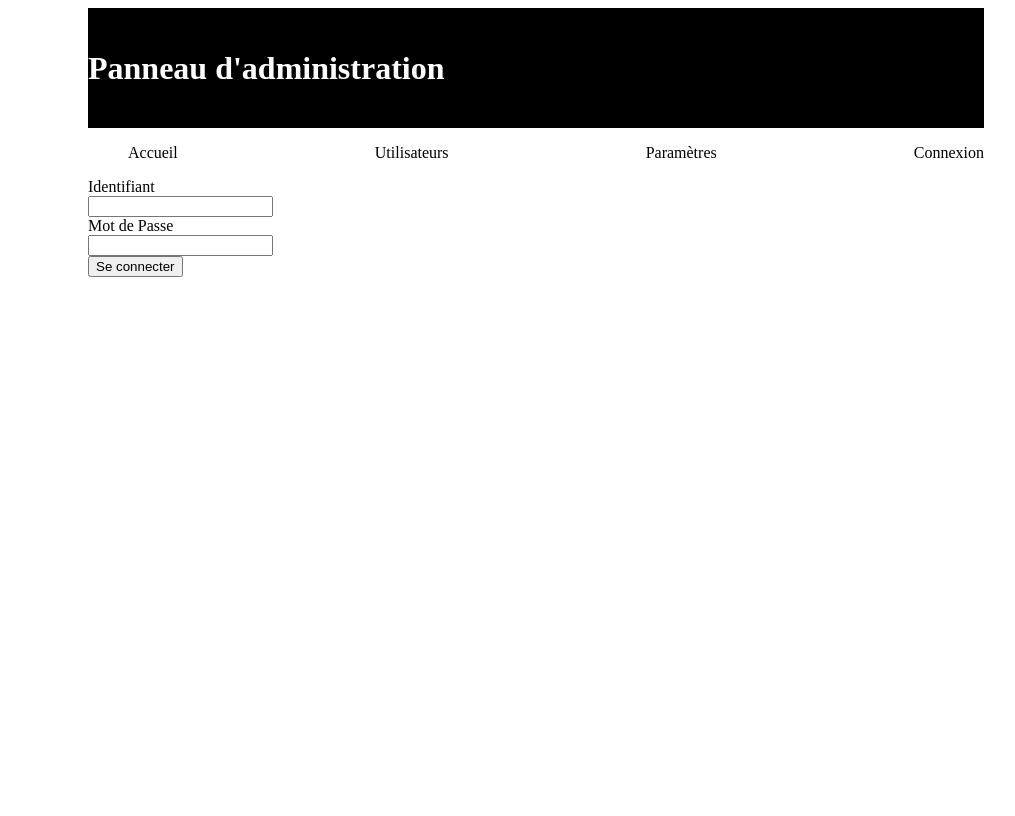
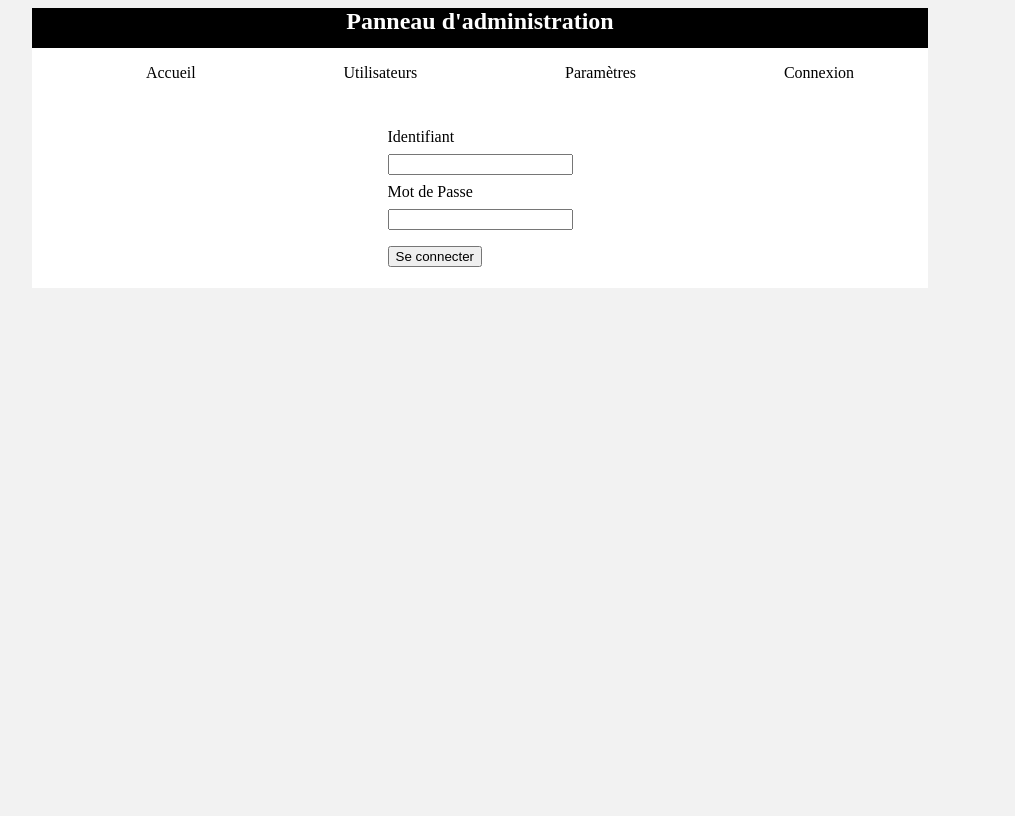
Before and after one commit to jamaltaibi/Panneauadmi, a PHP site: page /index.php?page=accueil in a window 1280 px wide. Shown: the whole page, without its empty margins (168-1183 px from the left). Run offline with PHP 8.4, Linux system fonts and the light colour scheme.

Commit message:
panneau admi

```diff
--- a/php/index.php
+++ b/php/index.php
@@ -12,11 +12,11 @@ $_SESSION["mdp"] = "jam";
     <meta charset="UTF-8">
     <meta name="viewport" content="width=device-width, initial-scale=1.0">
     <title>Admin</title>
-    <link rel="stylesheet" href="style.css">
+    <link rel="stylesheet" href="styles.css">
 </head>
 <body>
-    <h1>Panneau d'administration </h1>
-
+    <div class="navbar">
+        <h2 class="titre">Panneau d'administration </h1>
         <ul>
             <a href="?page=accueil"> <li>Accueil</li> </a>
             <a href="?page=utilisateurs"> <li>Utilisateurs</li> </a>
@@ -30,197 +30,34 @@ $_SESSION["mdp"] = "jam";
                 }
             ?>
         </ul>
+    </div>
+
     <?php
 
 //accueil//
 
         if (isset ($_GET ['page']) && $_GET['page'] == 'accueil'){
+
             if (isset ($_SESSION ['connexionok']) && $_SESSION['connexionok'] == true){
                 echo' Welcome '.$_SESSION["Nom"].' '.$_SESSION["Prénom"] ;
-                echo "<h3 class='pasco'> Vous êtes connecté.</h3>";
+                echo "<h3 class='co'> Vous êtes connecté.</h3>";
+            }
 
-            }
             if (!isset ($_SESSION ['connexionok']) || $_SESSION['connexionok']== false){
-                echo'
+                echo'<div class="formconect">
                         <form method="POST">
                             <label for="">Identifiant</label> <br>
                             <input type="text" id="ident" name="ident"> <br>
                             <label for="">Mot de Passe</label> <br>
                             <input type="password" id="mdp" name="mdp"> <br>
-                        <input type="submit" name="submit" value = "Se connecter">
-                    </form>';
-            }
-            if (isset($_POST["ident"]) && isset($_POST["mdp"])){
-                if ($_POST["ident"] == $_SESSION["ident"] && $_POST["mdp"] == $_SESSION["mdp"]){
-                    $_SESSION["connexionok"] = true;
-
-                    $_SESSION["Nom"] = "Taibi";
-                    $_SESSION["Prénom"] = "Jamal";
-                    $_SESSION["Age"] = 32;
-                    $_SESSION["role"] = "Etudiant";
-
-                    header("Location: ?page=accueil");
-                    exit();
-                }
-             else {
-                    $_SESSION["connexionok"] = false;
-                    echo"<h3 class='pasco'> Identifiant ou mot de passe incorect </h3>";
-                }
-            };
-        }
-
-//utilisateur//
-
-        if (isset ($_GET ['page']) && $_GET['page'] == 'utilisateurs'){
-            if (isset ($_SESSION ['connexionok']) && $_SESSION['connexionok'] == true){
-                echo' Welcome '.$_SESSION["Nom"].' '.$_SESSION["Prénom"] ;
-                echo "<h3 class='pasco'> Vous êtes connecté.</h3>";
-
-            }
-            if (!isset ($_SESSION ['connexionok']) || $_SESSION['connexionok']== false){
-                echo'
-                    <form method="POST">
-                        <label for="">Identifiant</label> <br>
-                        <input type="text" id="ident" name="ident"> <br>
-                        <label for="">Mot de Passe</label> <br>
-                        <input type="password" id="mdp" name="mdp"> <br>
-                        <input type="submit" value = "Se connecter">
-                    </form>';
-            }
-            if (isset($_POST["ident"]) && isset($_POST["mdp"])){
-                if ($_POST["ident"] == $_SESSION["ident"] && $_POST["mdp"] == $_SESSION["mdp"]){
-
-                    $_SESSION["connexionok"] = true;
-
-                    $_SESSION["Nom"] = "Taibi";
-                    $_SESSION["Prénom"] = "Jamal";
-                    $_SESSION["Age"] = 32;
-                    $_SESSION["role"] = "Etudiant";
-                    header("Location: ?page=utilisateurs");
-                    exit();
-                }
-             else {
-                    $_SESSION["connexionok"] = false;
-                    echo"<h3 class='pasco'> Identifiant ou mot de passe incorect </h3>";
-                }
-            }
-
-            elseif(isset ($_GET ['page']) && $_GET['page'] == 'utilisateurs'){
-                if (!isset ($_SESSION ['connexionok']) || $_SESSION ['connexionok'] == false){
-                    echo "<h3 class='pasco'> Vous devez être connecté pour avoir accès.</h3>";
-                }
-            else{
-                echo '<h2 class="modif">Vos informations utilisateur</h2>';
-                echo 'Nom : '. (isset($_SESSION["Nom"]) ? $_SESSION["Nom"] : '') . '<br>';
-                echo 'Prénom : ' . (isset($_SESSION["Prénom"]) ? $_SESSION["Prénom"] : '') . '<br>';
-                echo 'Age : ' . (isset($_SESSION["Age"]) ? $_SESSION["Age"] : '') .' ans' .'<br>';
-                echo 'Role : ' . (isset($_SESSION["role"]) ? $_SESSION["role"] : '');
-                }
-            }
-        }
-
-//parametre//
-
-        if (isset($_GET['page']) && $_GET['page'] == 'paramètres') {
-            $afficherFormulaire = true;
-
-            function genererFormulaire() {
-                $formulaire = '<form class="para" method="POST">
-                                   <label for="">Nom</label>
-                                   <input type="text" id="Nom" name="Nom" value="'. (isset($_SESSION["Nom"]) ? $_SESSION["Nom"] : '') . '"/>
-                                   <label for="">Prénom</label>
-                                   <input type="text" id="Prénom" name="Prénom" value="' . (isset($_SESSION["Prénom"]) ? $_SESSION["Prénom"] : '') . '"/>
-                                   <label for="">Age</label>
-                                   <input type="number" id="" name="Age" value="' . (isset($_SESSION["Age"]) ? $_SESSION["Age"] : '') .'">
-                                   <label for="">Rôle</label>
-                                   <input type="text" name="role" id="role" value="' . (isset($_SESSION["role"]) ? $_SESSION["role"] : '') . '">
-                                   <input type="submit" name="modif" value="Modifier">
-                               </form>';
-                return $formulaire;
-            }
-
-            if (isset ($_SESSION ['connexionok']) && $_SESSION['connexionok'] == true){
-                echo' Welcome '.$_SESSION["Nom"].' '.$_SESSION["Prénom"] ;
-                echo "<h3 class='pasco'> Vous êtes connecté.</h3>";
-            }
-            else{
-                echo'
-                    <form method="POST">
-                        <label for="">Identifiant</label> <br>
-                        <input type="text" id="ident" name="ident"> <br>
-                        <label for="">Mot de Passe</label> <br>
-                        <input type="password" id="mdp" name="mdp"> <br>
-                        <input type="submit" value = "Se connecter">
-                    </form>';
+                            <input class="btn" type="submit" name="submit" value = "Se connecter">
+                        </form>
+                <div/>';
             }
 
             if (isset($_POST["ident"]) && isset($_POST["mdp"])){
                 if ($_POST["ident"] == $_SESSION["ident"] && $_POST["mdp"] == $_SESSION["mdp"]){
 
-                    $_SESSION["connexionok"] = true;
-
-                    $_SESSION["Nom"] = "Taibi";
-                    $_SESSION["Prénom"] = "Jamal";
-                    $_SESSION["Age"] = 32;
-                    $_SESSION["role"] = "Etudiant";
-                    header("Location: ?page=paramètres");
-                    exit();
-                   echo "<h3 class='pasco'> Vous êtes connecté.</h3>";
-
-                }
-             else{
-                    $_SESSION["connexionok"] = false;
-                        echo"<h3 class='pasco'> Identifiant ou mot de passe incorect </h3>";
-                }
-            }
-
-            elseif (isset ($_GET ['page']) && $_GET['page'] == 'paramètres') {
-                if (!isset ($_SESSION ['connexionok']) || $_SESSION ['connexionok'] == false) {
-
-                    echo "<h3 class='pasco'> Vous devez être connecté pour avoir accès.</h3>";
-                }
-                else{
-
-                    echo '<h2 class="modif"> Modification de vos paramètres </h2>';
-
-                if ($afficherFormulaire) {
-
-                    if ($_SERVER['REQUEST_METHOD'] === 'POST' && isset($_POST['modif'])){
-                        if (!empty($_POST["Nom"]) && !empty($_POST["Prénom"]) && !empty($_POST["Age"]) && !empty($_POST["role"])) {
-                            $_SESSION["chamrempli"] = true;
-                            $_SESSION["Nom"] = $_POST["Nom"];
-                            $_SESSION["Prénom"] = $_POST["Prénom"];
-                            $_SESSION["Age"] = $_POST["Age"];
-                            $_SESSION["role"] = $_POST["role"];
-
-                            echo "<p class='success'>Vos paramètres ont été modifiés avec succès !</p>";
-                        }else{
-                            echo "<p class='error'>Veuillez remplir tous les champs avant de modifier vos paramètres.</p>";
-                        }
-                        $afficherFormulaire = false;
-                    } else{
-                        echo genererFormulaire();
-                    }
-                }
-                }
-                }
-            }
-
-//connexion//
-
-        if (isset ($_GET ['page']) && $_GET['page'] == 'connexion'){
-            if (!isset ($_SESSION ['connexionok']) || $_SESSION['connexionok']== false){
-                echo'
-                    <form method="POST">
-                        <label for="">Identifiant</label> <br>
-                        <input type="text" id="ident" name="ident"> <br>
-                        <label for="">Mot de Passe</label> <br>
-                        <input type="password" id="mdp" name="mdp"> <br>
-                        <input type="submit" value = "Se connecter">
-                    </form>';
-            }
-            if (isset($_POST["ident"]) && isset($_POST["mdp"])){
-                if ($_POST["ident"] == $_SESSION["ident"] && $_POST["mdp"] == $_SESSION["mdp"]){
                     $_SESSION["connexionok"] = true;
                     $_SESSION["Nom"] = "Taibi";
                     $_SESSION["Prénom"] = "Jamal";
@@ -236,11 +73,169 @@ $_SESSION["mdp"] = "jam";
             };
         }
 
+//utilisateur//
+
+        if (isset ($_GET ['page']) && $_GET['page'] == 'utilisateurs'){
+
+            if (isset ($_SESSION ['connexionok']) && $_SESSION['connexionok'] == true){
+                echo' Welcome '.$_SESSION["Nom"].' '.$_SESSION["Prénom"] ;
+            }
+
+            if (!isset ($_SESSION ['connexionok']) || $_SESSION['connexionok']== false){
+                echo'<div class="formconect">
+                        <form method="POST">
+                            <label class="ide" for="">Identifiant</label> <br>
+                            <input type="text" id="ident" name="ident"> <br>
+                            <label class="ide" for="">Mot de Passe</label> <br>
+                            <input type="password" id="mdp" name="mdp"> <br>
+                            <input class="btn" type="submit" name="submit" value = "Se connecter">
+                        </form>
+                    <div/>';
+            }
+
+            if (isset($_POST["ident"]) && isset($_POST["mdp"])){
+                if ($_POST["ident"] == $_SESSION["ident"] && $_POST["mdp"] == $_SESSION["mdp"]){
+
+                    $_SESSION["connexionok"] = true;
+                    $_SESSION["Nom"] = "Taibi";
+                    $_SESSION["Prénom"] = "Jamal";
+                    $_SESSION["Age"] = 32;
+                    $_SESSION["role"] = "Etudiant";
+                    header("Location: ?page=accueil");
+                    exit();
+                }
+             else {
+                    $_SESSION["connexionok"] = false;
+                    echo"<h3 class='pasco'> Identifiant ou mot de passe incorect </h3>";
+                }
+            }
+
+            elseif(isset ($_GET ['page']) && $_GET['page'] == 'utilisateurs'){
+
+                if (!isset ($_SESSION ['connexionok']) || $_SESSION ['connexionok'] == false){
+                    echo "<h3 class='avertco'> Vous devez être connecté pour avoir accès.</h3>";
+                }else{
+                    echo '<h2 class="modif">Vos informations utilisateur</h2>';
+                    echo '<p class="utile"> Nom : '.(isset($_SESSION["Nom"]) ? $_SESSION["Nom"] : '') . '</p>';
+                    echo '<p class="utile"> Prénom : ' . (isset($_SESSION["Prénom"]) ? $_SESSION["Prénom"] : '') . '</p>';
+                    echo '<p class="utile"> Age : ' . (isset($_SESSION["Age"]) ? $_SESSION["Age"] : '') .' ans' .'</p>';
+                    echo '<p class="utile"> Rôle : ' . (isset($_SESSION["role"]) ? $_SESSION["role"] : '').'</p>';
+                }
+            }
+        }
+
+//parametre//
+
+        if (isset($_GET['page']) && $_GET['page'] == 'paramètres') {
+
+            $afficherFormulaire = true;
+            function genererFormulaire() {
+                $formulaire = '<form class="para" method="POST">
+                                   <label for="">Nom :</label>
+                                   <input type="text" id="" name="Nom" value="'. (isset($_SESSION["Nom"]) ? $_SESSION["Nom"] : '') . '"/>
+                                   <label for="">Prénom :</label>
+                                   <input type="text" id="Prénom" name="Prénom" value="' . (isset($_SESSION["Prénom"]) ? $_SESSION["Prénom"] : '') . '"/>
+                                   <label for="">Age :</label>
+                                   <input type="number" id="" name="Age" value="' . (isset($_SESSION["Age"]) ? $_SESSION["Age"] : '') .'">
+                                   <label for="">Rôle :</label>
+                                   <input type="text" name="role" id="role" value="' . (isset($_SESSION["role"]) ? $_SESSION["role"] : '') . '">
+                                   <input class="btn"  type="submit" name="modif" value="Modifier">
+                               </form>';
+                return $formulaire;
+            }
+
+            if (isset ($_SESSION ['connexionok']) && $_SESSION['connexionok'] == true){
+                echo' Welcome '.$_SESSION["Nom"].' '.$_SESSION["Prénom"] ;
+            }
+            else{
+                echo'<div class="formconect">
+                <form method="POST">
+                    <label for="">Identifiant</label> <br>
+                    <input type="text" id="ident" name="ident"> <br>
+                    <label for="">Mot de Passe</label> <br>
+                    <input type="password" id="mdp" name="mdp"> <br>
+                    <input class="btn" type="submit" name="submit" value = "Se connecter">
+                </form>
+            <div/>';
+            }
+
+            if (isset($_POST["ident"]) && isset($_POST["mdp"])){
+                if ($_POST["ident"] == $_SESSION["ident"] && $_POST["mdp"] == $_SESSION["mdp"]){
+
+                    $_SESSION["connexionok"] = true;
+                    $_SESSION["Nom"] = "Taibi";
+                    $_SESSION["Prénom"] = "Jamal";
+                    $_SESSION["Age"] = 32;
+                    $_SESSION["role"] = "Etudiant";
+                    header("Location: ?page=accueil");
+                    exit();
+                } else{
+                    $_SESSION["connexionok"] = false;
+                        echo"<h3 class='pasco'> Identifiant ou mot de passe incorect </h3>";
+                }
+            }
+            elseif (isset ($_GET ['page']) && $_GET['page'] == 'paramètres') {
+                if (!isset ($_SESSION ['connexionok']) || $_SESSION ['connexionok'] == false){
+                    echo "<h3 class='avertco'> Vous devez être connecté pour avoir accès.</h3>";
+                }else {
+                    echo '<h2 class="modif"> Modification de vos paramètres </h2>';
+
+                    if ($afficherFormulaire){
+                        if ($_SERVER['REQUEST_METHOD'] === 'POST' && isset($_POST['modif'])){
+                            if (!empty($_POST["Nom"]) && !empty($_POST["Prénom"]) && !empty($_POST["Age"]) && !empty($_POST["role"])) {
+                                $_SESSION["chamrempli"] = true;
+                                $_SESSION["Nom"] = $_POST["Nom"];
+                                $_SESSION["Prénom"] = $_POST["Prénom"];
+                                $_SESSION["Age"] = $_POST["Age"];
+                                $_SESSION["role"] = $_POST["role"];
+                                echo "<p class='valide'>Vos paramètres ont été modifiés avec succès !</p>";
+                            }else{
+                                echo "<p class='erreur'>Veuillez remplir tous les champs avant de modifier vos paramètres.</p>";
+                            }
+                            $afficherFormulaire = false;
+                        }else{
+                            echo genererFormulaire();
+                        }
+                    }
+                }
+            }
+        }
+
+//connexion//
+
+        if (isset ($_GET ['page']) && $_GET['page'] == 'connexion'){
+            if (!isset ($_SESSION ['connexionok']) || $_SESSION['connexionok']== false){
+                echo'<div class="formconect">
+                        <form method="POST">
+                            <label for="">Identifiant</label> <br>
+                            <input type="text" id="ident" name="ident"> <br>
+                            <label for="">Mot de Passe</label> <br>
+                            <input type="password" id="mdp" name="mdp"> <br>
+                            <input class="btn" type="submit" name="submit" value = "Se connecter">
+                        </form>
+                    <div/>';
+            }
+            if (isset($_POST["ident"]) && isset($_POST["mdp"])){
+                if ($_POST["ident"] == $_SESSION["ident"] && $_POST["mdp"] == $_SESSION["mdp"]){
+                    $_SESSION["connexionok"] = true;
+                    $_SESSION["Nom"] = "Taibi";
+                    $_SESSION["Prénom"] = "Jamal";
+                    $_SESSION["Age"] = 32;
+                    $_SESSION["role"] = "Etudiant";
+                    echo "<h3 class='co'> Vous êtes connecté.</h3>";
+                }
+             else {
+                    $_SESSION["connexionok"] = false;
+                    echo"<h3 class='pasco'> Identifiant ou mot de passe incorect </h3>";
+                }
+            };
+        }
+
 // deconexion//
 
         if (isset ($_GET ['page']) && $_GET['page'] == 'deconnexion'){
             session_destroy();
-            header("Location: ?page=accueil");
+            header("Location: ?page=connexion");
             exit();
         }
     ?>
--- a/php/style.css
+++ /dev/null
@@ -1,34 +0,0 @@
-body{
-    height: 100vh;
-    width: 70vw;
-    margin-left: 20vw;
-}
-
-h1{
-    height: 15%;
-    padding: 0;
-    margin: 0;
-    background-color: black;
-    color: white;
-    display: flex;
-    align-items: center;
-}
-
-ul{
-    display: flex;
-    justify-content:space-between;
-    list-style-type: none;
-}
-a{
-    text-decoration: none;
-    color: black;
-}
-.pasco{
-    background-color: aqua;
-    display: flex;
-    justify-content: center;
-}
-.para{
-    display: flex;
-    justify-content: center;
-}
--- /dev/null
+++ b/php/styles.css
@@ -0,0 +1,68 @@
+body{
+    height: 100vh;
+    width: 100vw;
+    display: flex;
+    align-items: center;
+    flex-direction: column;
+    background-color: rgba(128, 128, 128, 0.1);
+}
+ul{
+    display: flex;
+    justify-content:space-around;
+    list-style-type: none;
+}
+a{
+    text-decoration: none;
+    color: black;
+}
+input{
+    margin-top: 1vh;
+    margin-bottom: 1vh;
+}
+
+.utile{
+    margin-bottom: 0.5vh;
+}
+
+.navbar{
+    height: 15vh;
+    width: 70vw;
+    background-color: white;
+}
+.titre{
+    height: 5vh;
+    padding: 0;
+    margin: 0;
+    background-color: black;
+    color: white;
+    display: flex;
+   justify-content: center;
+}
+.formconect{
+    height: 20vh;
+    width: 70vw;
+    display: flex;
+    align-items: center;
+    background-color: white;
+    flex-direction: column;
+}
+.pasco{
+    background:rgba(255, 0, 0, 0.415);
+    display: flex;
+    justify-content: center;
+}
+.avertco{
+    background:rgba(255, 255, 0, 0.457);
+    display: flex;
+    justify-content: center;
+}
+.co{
+    background:rgba(0, 128, 0, 0.377);
+    display: flex;
+    justify-content: center;
+}
+.para{
+    display: flex;
+    flex-direction: column;
+    justify-content: center;
+}
```
Lines whose indentation alone changed are shown as unchanged.
